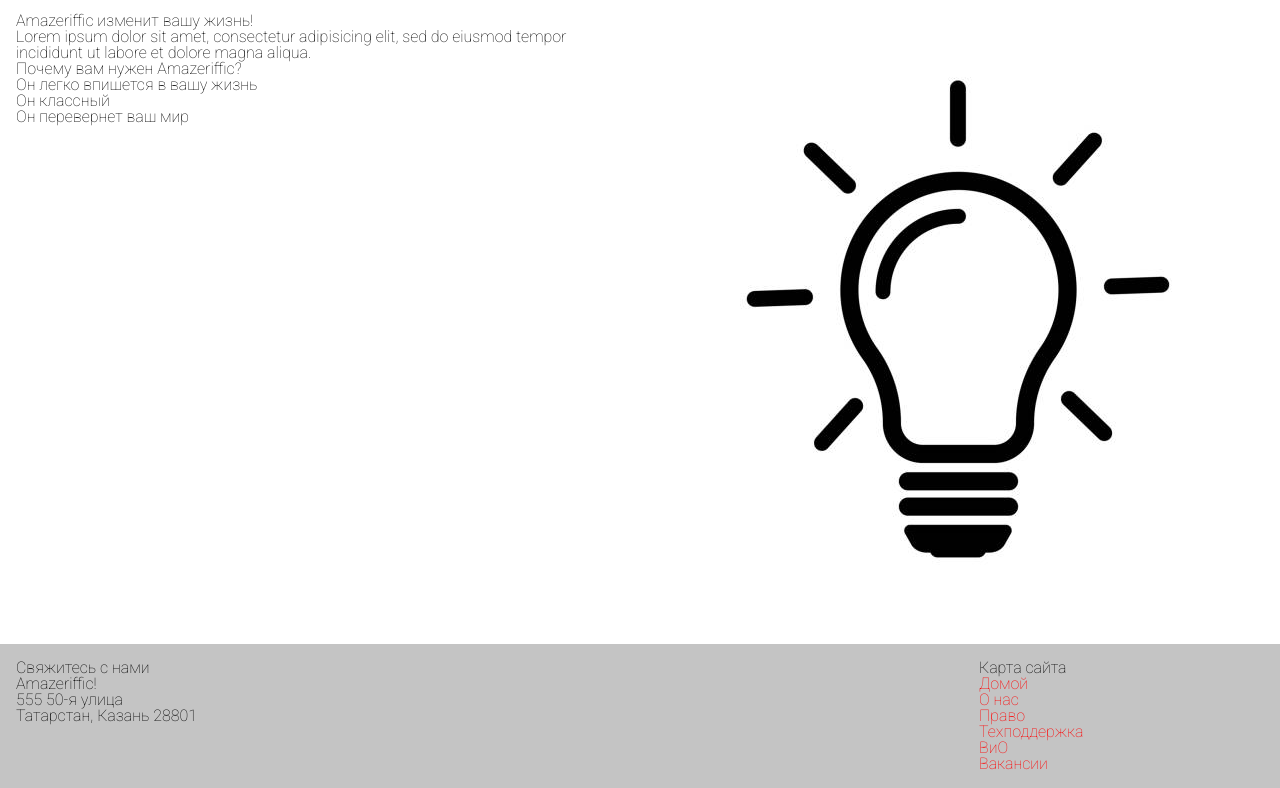
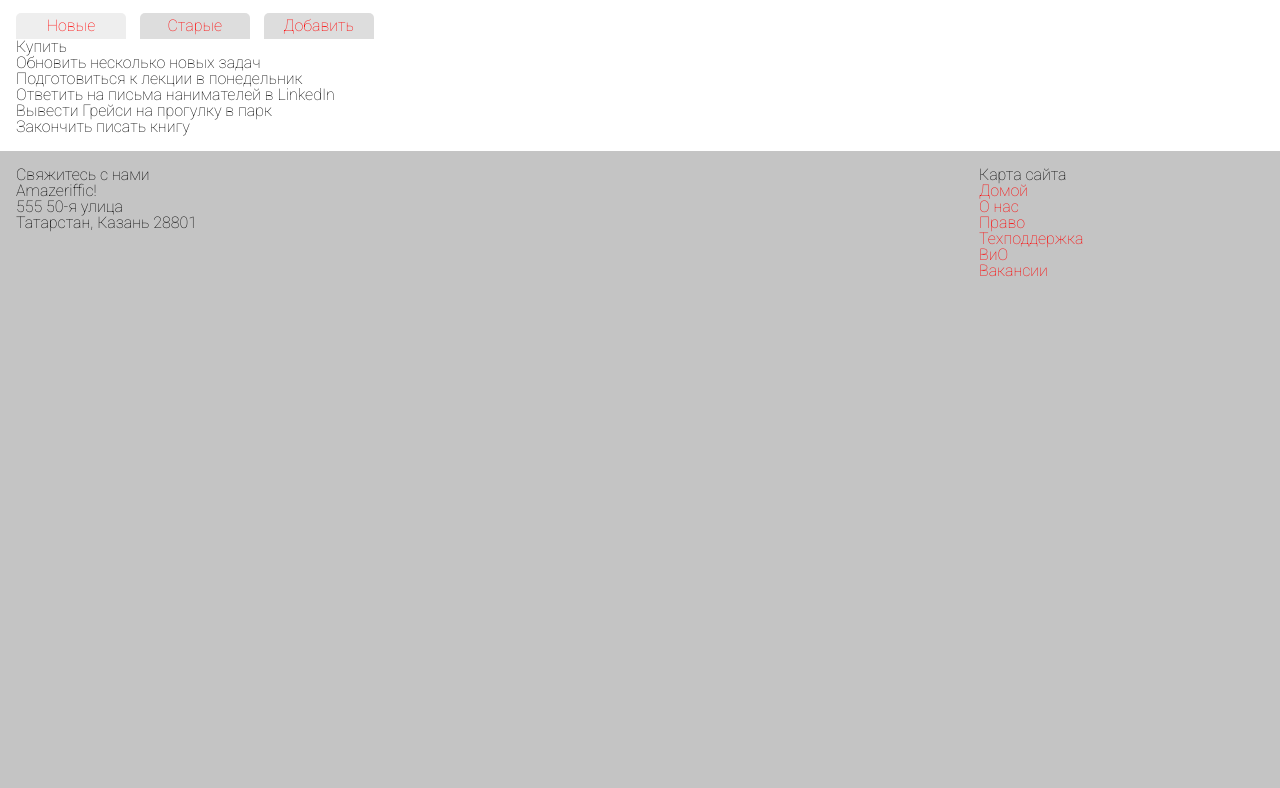
Before and after one commit to Alekseych4/webLabs, a plain HTML site: page index.html in a window 1280 px wide. Shown: the part 43-831 px from the top of the page. After the commit the page ends 800 px from the top, so only its background shows below. Drawn offline with nearby package versions, Linux system fonts and the light colour scheme.

Commit message:
Appearance was changed

```diff
--- a/css/style.css
+++ b/css/style.css
@@ -4,6 +4,19 @@ body {
 main, header, footer {
 
 }
+.tabs a span {
+	display: inline-block;
+	border-radius: 5px 5px 0 0;
+	width: 100px;
+	margin-right: 10px;
+	text-align: center;
+	background: #ddd;
+	padding: 5px;
+}
+.tabs a span.active {
+	background: #eee;
+}
+
 header .container, main .container, footer .container {
 
 	margin: 16px;
--- a/index.html
+++ b/index.html
@@ -18,22 +18,33 @@
 				</nav>
 			</div>
 		</header>
+
 		<main>
-			<div class="main-text-container">
-				<h2>Amazeriffic изменит вашу жизнь!</h2>
-				<p>Lorem ipsum dolor sit amet, consectetur adipisicing elit, sed do eiusmod tempor
-					incididunt ut labore et dolore magna aliqua.</p>
-				<h3>Почему вам нужен Amazeriffic?</h3>
-				<ul>
-					<li>Он легко впишется в вашу жизнь</li>
-					<li>Он классный</li>
-					<li>Он перевернет ваш мир</li>
-				</ul>
-			</div>
-			<div class="img-lamp">
-				<img src="res/lightbulb.jpg" alt="Изображение лампочки">
+			<div class="container">
+				<div class="tabs">
+					<a href="">
+						<span class="active">Новые</span>
+					</a>
+					<a href="">
+						<span>Старые</span>
+					</a>
+					<a href="">
+						<span>Добавить</span>
+					</a>
+				</div>
+				<div class="content">
+					<ul>
+						<li>Купить</li>
+						<li>Обновить несколько новых задач</li>
+						<li>Подготовиться к лекции в понедельник</li>
+						<li>Ответить на письма нанимателей в LinkedIn</li>
+						<li>Вывести Грейси на прогулку в парк</li>
+						<li>Закончить писать книгу</li>
+					</ul>
+				</div>
 			</div>
 		</main>
+
 		<footer>
 			<div class="contact">
 				<h5>Свяжитесь с нами</h5>
@@ -54,4 +65,6 @@
 			</div>
 		</footer>
 	</body>
+	<script src="https://ajax.googleapis.com/ajax/libs/jquery/3.2.1/jquery.min.js"></script>
+	<script type="text/javascript" src="script/app.js"></script>
 </html>
```
